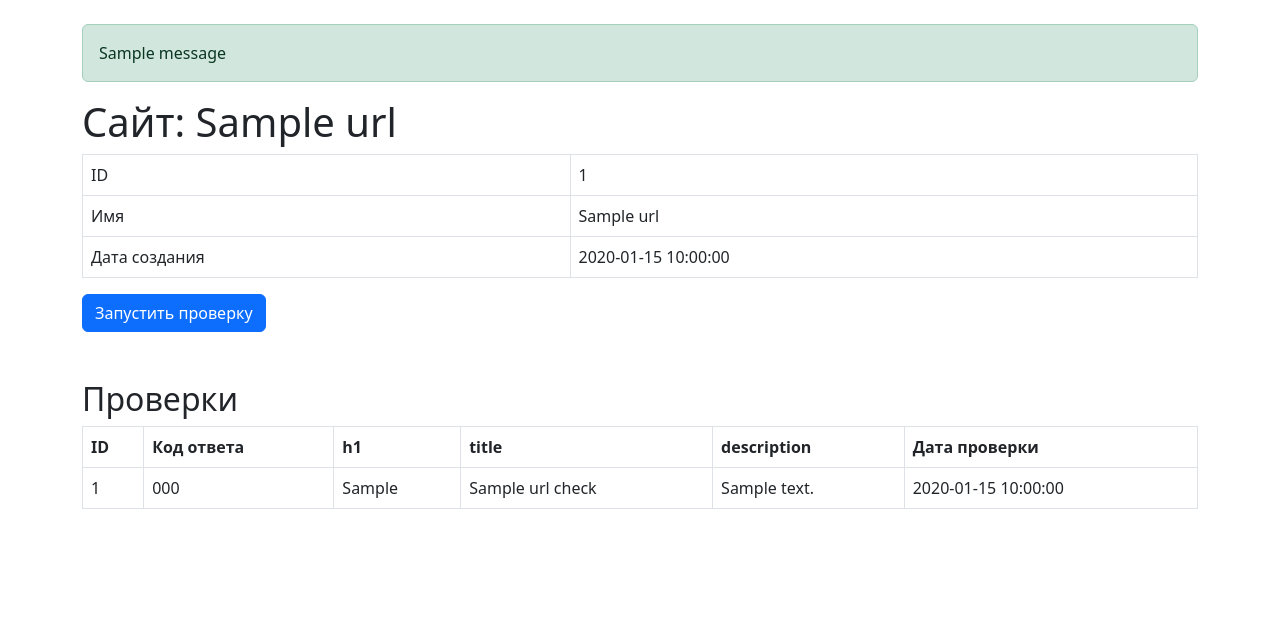
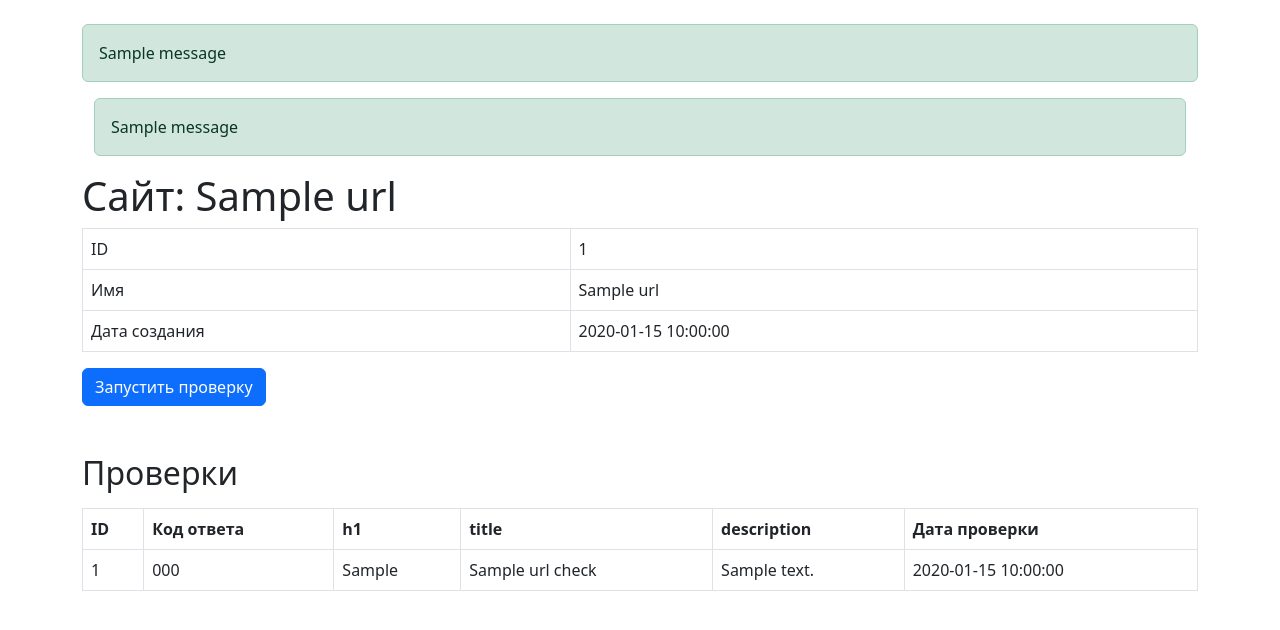
Before and after one commit to ESKolpakov/python-project-83, a Flask app: page /urls/1 in a window 1280 px wide. Shown: the part 56-686 px from the top of the page. Run offline with Flask 2, Linux system fonts and the light colour scheme; one stand-in notice (Sample message) is shown; a database or web service that is not in the repository returns one stand-in record (values such as "Sample title"); some libraries are stand-ins or nearby versions.

Commit message:
Fix base.html, url_detail.html

```diff
--- a/page_analyzer/templates/base.html
+++ b/page_analyzer/templates/base.html
@@ -31,7 +31,20 @@
         {% endif %}
       {% endwith %}
 
-      {% block content %}{% endblock %}
+
+{% with messages = get_flashed_messages(with_categories=true) %}
+  {% if messages %}
+    <div class="container mt-3">
+      {% for category, message in messages %}
+        <div class="alert alert-{{ category }}" role="alert">
+          {{ message }}
+        </div>
+      {% endfor %}
+    </div>
+  {% endif %}
+{% endwith %}
+
+{% block content %}{% endblock %}
     </div>
   </body>
 </html>
--- a/page_analyzer/templates/url_detail.html
+++ b/page_analyzer/templates/url_detail.html
@@ -28,7 +28,7 @@
   <button type="submit" class="btn btn-primary">Запустить проверку</button>
 </form>
 
-<h2 class="mt-5">Проверки</h2>
+<h2 class="mt-5 mb-3">Проверки</h2>
 <table class="table table-bordered table-hover" data-test="checks">
   <thead>
     <tr>
```
